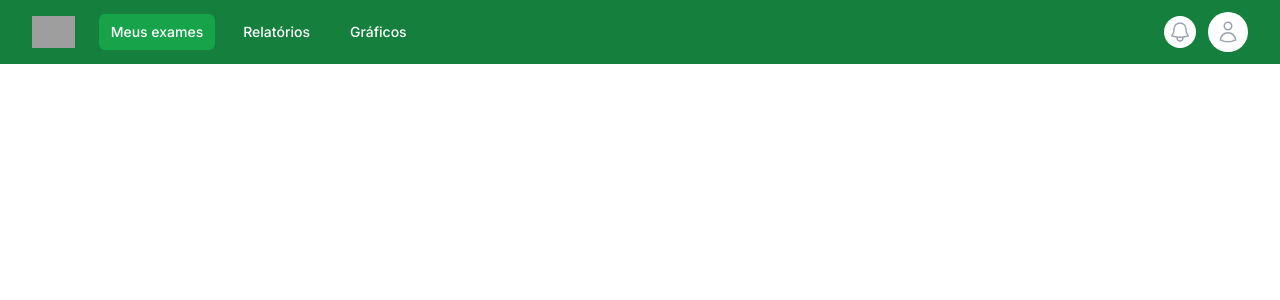
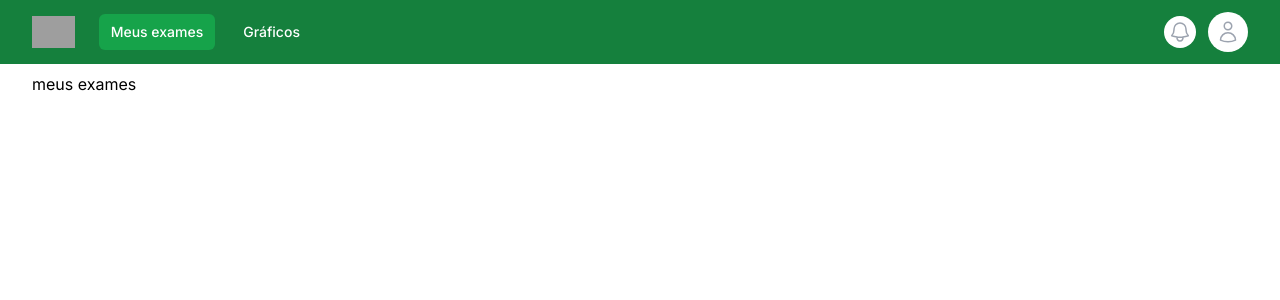
Before and after one commit to Dyeizon/bau-da-saude, a Next.js app in the folder client/: page / in a window 1280 px wide. Shown: the top 300 px of the page. Built offline with nearby package versions, Linux system fonts and the light colour scheme; grey boxes are pictures that could not be loaded.

Commit message:
navigation

```diff
--- /dev/null
+++ b/client/app/components/Graphs.tsx
@@ -0,0 +1,7 @@
+export const Graphs: React.FC = () => {
+    return (
+        <>
+            <h1>gráficos</h1>
+        </>
+    );
+}
--- /dev/null
+++ b/client/app/components/MyExams.tsx
@@ -0,0 +1,8 @@
+export const MyExams: React.FC = () => {
+    return (
+        <div>
+            <h1>meus exames</h1>
+
+        </div>
+    );
+}
--- a/client/app/components/Navbar.tsx
+++ b/client/app/components/Navbar.tsx
@@ -12,18 +12,23 @@ import {
 } from '@headlessui/react'
 import { Bars3Icon, BellIcon, XMarkIcon, UserIcon } from '@heroicons/react/24/outline'
 import { useState } from 'react';
+import { MyExams } from './MyExams';
+import { Graphs } from './Graphs';
 
 function classNames(...classes: any[]) {
   return classes.filter(Boolean).join(' ')
 }
 
-export default function Navbar() {
+interface NavbarProps {
+  onData: (data: JSX.Element) => void;
+}
+
+export const Navbar: React.FC<NavbarProps> = ({ onData }) => {
   const [profileImg, setProfileImg] = useState();
 
   const [navigation, setNavigation] = useState([
-    { name: 'Meus exames', href: '#', current: true },
-    { name: 'Relatórios', href: '#', current: false },
-    { name: 'Gráficos', href: '#', current: false },
+    { name: 'Meus exames', current: true, component: <MyExams/> },
+    { name: 'Gráficos', current: false, component: <Graphs/> },
   ]);
 
   const handleNavigationClick = (name: any) => {
@@ -31,16 +36,24 @@ export default function Navbar() {
       item.name === name ? { ...item, current: true } : { ...item, current: false }
     );
     setNavigation(updatedNavigation);
+
+    const currentItem = updatedNavigation.find(item => item.current);
+
+    if (currentItem) {
+        onData(currentItem.component);
+    } else {
+      onData(<></>)
+    }
   };
 
-  const [CSS, setCSS] = useState({navBgColor: 'bg-green-700', bgColorCurrent: 'bg-green-600', bgColorHover: 'bg-green-600', textColor: 'text-white'});
+  const CSS = {navBgColor: 'bg-green-700', bgColorCurrent: 'bg-green-600', bgColorHover: 'bg-green-600', textColor: 'text-white'};
   //"https://images.unsplash.com/photo-1472099645785-5658abf4ff4e?ixlib=rb-1.2.1&ixid=eyJhcHBfaWQiOjEyMDd9&auto=format&fit=facearea&facepad=2&w=256&h=256&q=80"
 
   return (
     <Disclosure as="nav" className={`${CSS.navBgColor}`}>
       {({ open }) => (
         <>
-          <div className="mx-auto max-w-7xl px-2 sm:px-6 lg:px-8">
+          <div className="mx-auto max-w-7xl px-2 sm:px-6 lg:px-8 mb-2">
             <div className="relative flex h-16 items-center justify-between">
               <div className="absolute inset-y-0 left-0 flex items-center sm:hidden">
                 {/* Mobile menu button*/}
@@ -65,9 +78,8 @@ export default function Navbar() {
                 <div className="hidden sm:ml-6 sm:block">
                   <div className="flex space-x-4">
                     {navigation.map((item) => (
-                      <a
+                      <button
                         key={item.name}
-                        href={item.href}
                         className={classNames(
                         item.current ? `${CSS.bgColorCurrent}` : ` hover:${CSS.bgColorHover}`,
                           `${CSS.textColor} rounded-md px-3 py-2 text-sm font-medium transition ease-out`
@@ -76,7 +88,7 @@ export default function Navbar() {
                         onClick={() => handleNavigationClick(item.name)}
                       >
                         {item.name}
-                      </a>
+                      </button>
                     ))}
                   </div>
                 </div>
@@ -160,8 +172,7 @@ export default function Navbar() {
               {navigation.map((item) => (
                 <DisclosureButton
                   key={item.name}
-                  as="a"
-                  href={item.href}
+                  as="button"
                   className={classNames(
                     item.current ? `${CSS.bgColorCurrent}` : `hover:${CSS.bgColorHover}`,
                     `${CSS.textColor} block rounded-md px-3 py-2 text-base font-medium`
--- a/client/app/page.tsx
+++ b/client/app/page.tsx
@@ -1,9 +1,22 @@
-import Navbar from "@/app/components/Navbar";
+'use client';
+
+import {Navbar} from "@/app/components/Navbar";
+import { useState } from "react";
+import { MyExams } from "./components/MyExams";
 
 export default function Home() {
+  const [currentTabElement, setCurrentTabElement] = useState(<MyExams/>);
+
+  const handleDataFromNavbar = (navData: any) => {
+    setCurrentTabElement(navData);
+  }
+
   return (
-    <main>
-      <Navbar></Navbar>
-    </main>
+    <>
+      <Navbar onData={handleDataFromNavbar}/>
+      <main className="mx-auto max-w-7xl px-2 sm:px-6 lg:px-8">
+        {currentTabElement && currentTabElement}
+      </main>
+    </>
   );
 }
```
